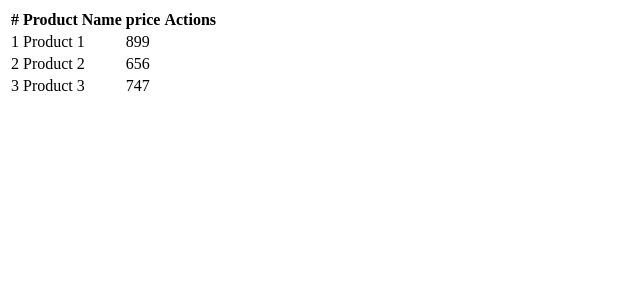
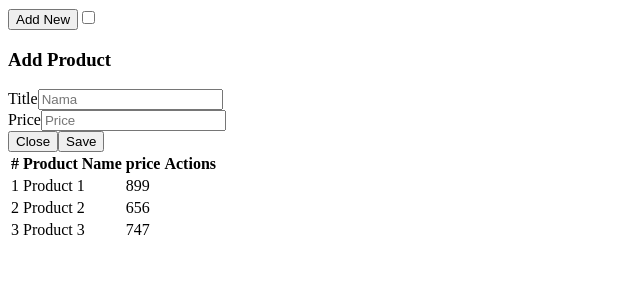
Before and after one commit to yeremiavictor/Next-JS-13-Crud, a Next.js app: page /products in a window 1280 px wide. Shown: the top 300 px of the page, without its empty margins (0-640 px from the left). Built offline with nearby package versions, Linux system fonts and the light colour scheme; data requests are answered from the project's data file.

Commit message:
init add on list

```diff
--- a/app/products/page.tsx
+++ b/app/products/page.tsx
@@ -1,3 +1,5 @@
+import AddProduct from "./addProduct";
+
 type Product = {
     id:number;
     title:string;
@@ -6,14 +8,21 @@ type Product = {
 
 async function getProducts(){
     // ini adalah static (perlu refresh untuk update data)
-    const res = await fetch('http://localhost:5000/products')
+    const res = await fetch('http://localhost:5000/products',{
+        cache: 'no-store',
+
+    })
     return res.json()
+    // menit 27.43
 }
 
 export default async function ProductList() {
     const products: Product[] = await getProducts();
   return (
     <div className="py-10 px-10">
+        <div className="py-2">
+            <AddProduct/>
+        </div>
         <table className="table w-full">
             <thead>
                 <tr>
```
